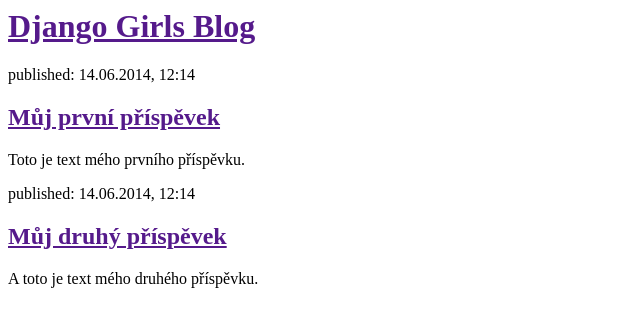
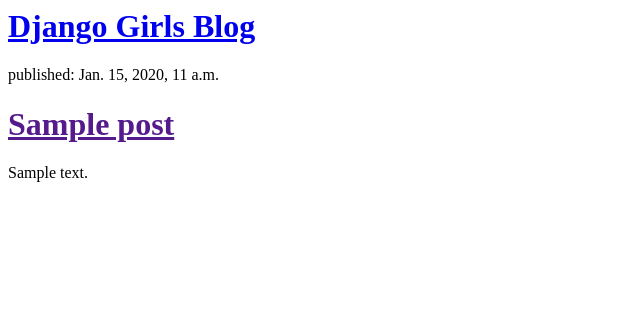
Before and after one commit to Majklik232/my-first-blog, a Django app: page / in a window 1280 px wide. Shown: the top 327 px of the page, without its empty margins (0-640 px from the left). Run offline with Django 5.2, Linux system fonts and the light colour scheme; tables that the repository leaves empty hold one stand-in row (values such as "Sample post").

Commit message:
Modified templates to display posts from database.

```diff
--- a/blog/templates/blog/post_list.html
+++ b/blog/templates/blog/post_list.html
@@ -4,19 +4,15 @@
     </head>
     <body>
         <div>
-            <h1><a href="">Django Girls Blog</a></h1>
+            <h1><a href="/">Django Girls Blog</a></h1>
         </div>
 
-        <div>
-            <p>published: 14.06.2014, 12:14</p>
-            <h2><a href="">Můj první příspěvek</a></h2>
-            <p>Toto je text mého prvního příspěvku.</p>
-        </div>
-
-        <div>
-            <p>published: 14.06.2014, 12:14</p>
-            <h2><a href="">Můj druhý příspěvek</a></h2>
-            <p>A toto je text mého druhého příspěvku.</p>
-        </div>
+        {% for post in posts %}
+            <div>
+                <p>published: {{ post.published_date }}</p>
+                <h1><a href="">{{ post.title }}</a></h1>
+                <p>{{ post.text|linebreaksbr }}</p>
+            </div>
+        {% endfor %}
     </body>
 </html>
--- a/blog/views.py
+++ b/blog/views.py
@@ -1,5 +1,8 @@
 from django.shortcuts import render
+from django.utils import timezone
+from .models import Post
 
 
 def post_list(request):
-    return render(request, 'blog/post_list.html', {})
+    posts = Post.objects.filter(published_date__lte=timezone.now()).order_by('published_date')
+    return render(request, 'blog/post_list.html', {'posts': posts})
```
